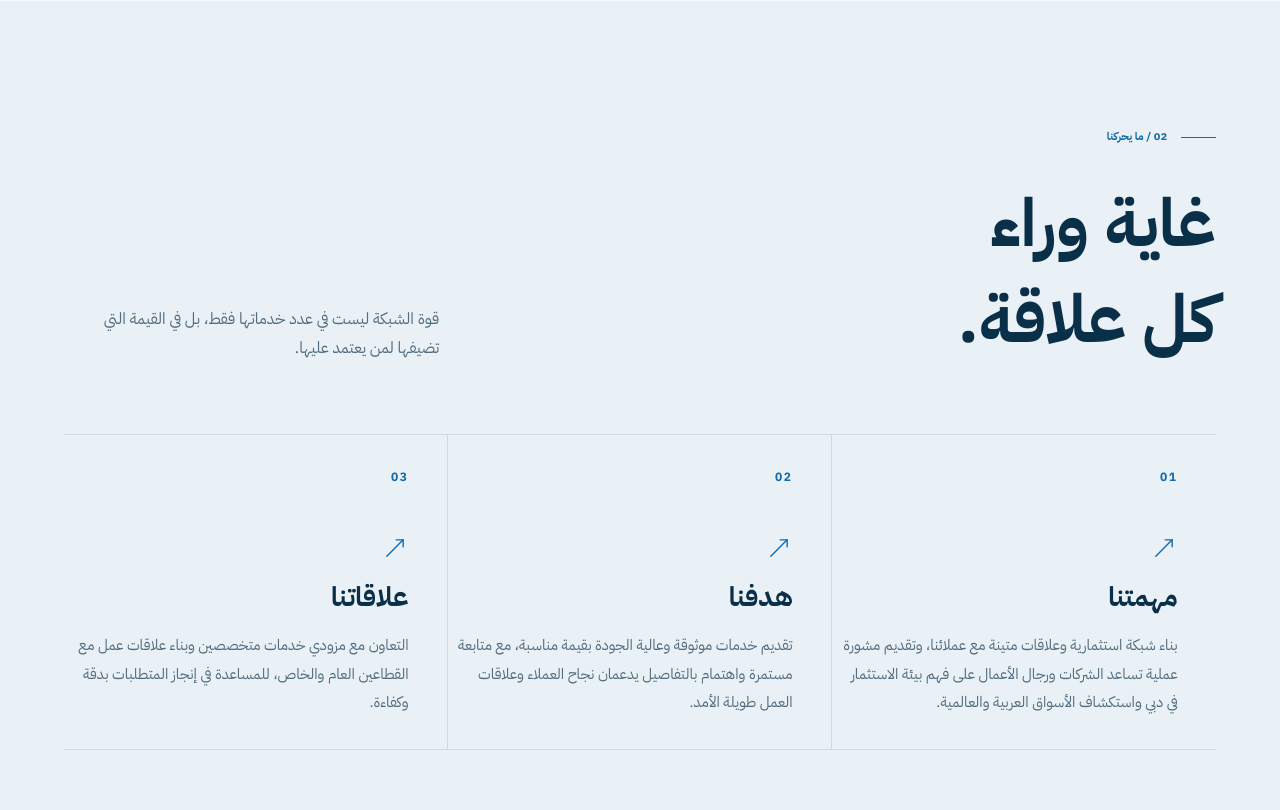
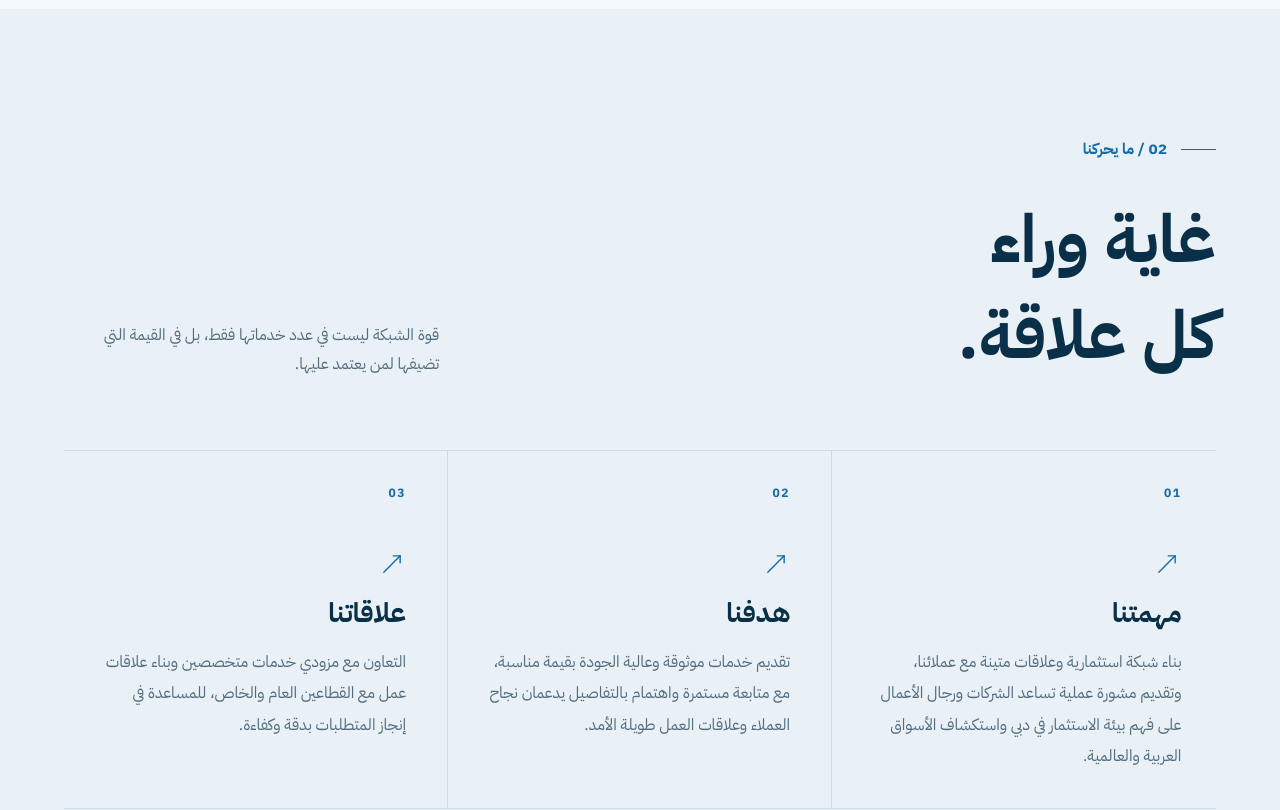
Before and after one commit to Bashar-alJabi/inbs-website, a Next.js app: page /ar/about in a window 1280 px wide. Shown: the part 1540-2350 px from the top of the page. Built offline with nearby package versions, Linux system fonts and the light colour scheme; no server answers.

Commit message:
style(about): correct typography RTL spacing and match the Home CTA

```diff
--- a/src/styles/about.css
+++ b/src/styles/about.css
@@ -16,7 +16,7 @@
 .inbs-about-line{display:block}
 .inbs-story-label,.inbs-story-eyebrow{
   display:flex;align-items:center;gap:14px;
-  font-size:11px;line-height:1.5;letter-spacing:.15em;font-weight:750;text-transform:uppercase;
+  font-size:clamp(13px,1.05vw,15px);line-height:1.6;letter-spacing:.11em;font-weight:750;text-transform:uppercase;
 }
 .inbs-story-label{color:var(--story-accent);margin-bottom:30px}
 .inbs-story-label>span,.inbs-story-eyebrow>span{width:35px;height:1px;background:currentColor;flex:none}
@@ -42,8 +42,8 @@
   top:17%;inset-inline-end:-10%;pointer-events:none;opacity:.32;
 }
 .inbs-story-hero-art svg{width:100%;height:100%;stroke:#c1e8ff;stroke-width:1.1}
-.inbs-story-hero-art .inbs-story-signal{fill:#89d8ff;stroke:none}
-.inbs-story-hero-art .inbs-story-hub{fill:#d5f1ff;stroke:none}
+
+.inbs-story-hero-art .inbs-story-hub{fill:#b7ebff;stroke:none}
 .inbs-story-hero-inner{
   position:relative;z-index:1;min-height:min(880px,100svh);
   padding-top:clamp(165px,20vh,230px);padding-bottom:34px;
@@ -94,14 +94,14 @@
 .inbs-story-principle-grid{display:grid;grid-template-columns:repeat(3,minmax(0,1fr));border-top:1px solid var(--story-line);border-bottom:1px solid var(--story-line)}
 .inbs-story-principle-grid>div{min-width:0}
 .inbs-story-principle{
-  height:100%;padding:33px clamp(24px,3vw,45px) 32px 0;
+  height:100%;padding:33px clamp(24px,2.7vw,42px) 36px 0;
   display:flex;flex-direction:column;align-items:flex-start;
 }
-.inbs-story-principle-grid>div+div .inbs-story-principle{border-inline-start:1px solid var(--story-line);padding-inline-start:clamp(24px,3vw,45px)}
+.inbs-story-principle-grid>div+div .inbs-story-principle{border-inline-start:1px solid var(--story-line);padding-inline-start:clamp(30px,3.2vw,50px)}
 .inbs-story-principle-number{font-size:12px;color:var(--story-accent);font-weight:750;letter-spacing:.13em}
 .inbs-story-principle-glyph{display:grid;place-items:center;color:var(--story-accent);margin:48px 0 17px}
 .inbs-story-principle h3{font-size:clamp(20px,2.1vw,29px);line-height:1.35;margin:0 0 16px;letter-spacing:-.035em}
-.inbs-story-principle p{font-size:15px;line-height:1.9;color:var(--story-muted);margin:0;max-width:340px}
+.inbs-story-principle p{font-size:clamp(16px,1.25vw,18px);line-height:1.95;color:var(--story-muted);margin:0;max-width:360px;padding-inline-end:clamp(14px,2.5vw,34px)}
 
 /* Service directory links use the centralized service catalog, not copied labels. */
 .inbs-story-network{background:var(--story-paper);padding-block:clamp(85px,10vw,145px)}
@@ -122,21 +122,17 @@
 .inbs-story-capability:hover,.inbs-story-capability:focus-visible{background:color-mix(in srgb,var(--story-accent) 7%,transparent);padding-inline-start:18px}
 .inbs-story-capability:nth-child(even):hover,.inbs-story-capability:nth-child(even):focus-visible{padding-inline-start:44px}
 .inbs-story-capability:hover svg{transform:translate(3px,-3px)}
-.inbs-story-all-services{
-  display:inline-flex;align-items:center;gap:30px;margin-top:37px;
-  padding-bottom:13px;border-bottom:1px solid var(--story-accent);
-  color:var(--story-accent);font-weight:750;font-size:14px;
+/* Match the existing Home About CTA, including its exact underline position. */
+.inbs-story-network .inbs-about-link{
+  --inbs-about-accent:var(--story-accent);
+  --inbs-about-ink:var(--story-ink);
+  margin-top:37px;
 }
 
 /* Continue the same light-to-rounded-footer transition as the homepage. */
 .inbs-about-page{position:relative;z-index:1;margin-bottom:-24px}
 .inbs-story-network{padding-bottom:clamp(115px,12vw,165px)}
-.inbs-story-all-services.inbs-about-link{
-  color:var(--story-ink);margin-top:37px;min-width:200px;
-  border-color:var(--story-accent);padding-bottom:14px;
-}
-.inbs-story-all-services.inbs-about-link:hover,
-.inbs-story-all-services.inbs-about-link:focus-visible{color:var(--story-accent)}
+
 .inbs-story-hero-art .inbs-story-traveler{
   fill:#b7ebff;stroke:#143b5a;stroke-width:1;
   filter:drop-shadow(0 0 7px #80d7ff);
@@ -209,9 +205,15 @@ html[data-theme=dark] .inbs-story-year span:first-child{opacity:.25}
   .inbs-story-capability-name{font-size:18px}
 }
 @media(prefers-reduced-motion:reduce){
-  .inbs-story-hero-link,.inbs-story-capability,.inbs-story-capability svg,
-  .inbs-story-all-services{transition:none}
-  .inbs-story-hero-link:hover,.inbs-story-all-services:hover{gap:30px}
+  .inbs-story-hero-link,.inbs-story-capability,.inbs-story-capability svg{transition:none}
+  .inbs-story-hero-link:hover{gap:35px}
   .inbs-story-capability:hover,.inbs-story-capability:nth-child(even):hover{padding-inline-start:0}
   .inbs-story-capability:hover svg{transform:none}
 }
+
+/* Give Arabic text breathing room before the vertical divider. */
+[dir=rtl] .inbs-story-principle p{padding-inline-end:clamp(24px,3vw,44px)}
+[dir=rtl] .inbs-story-label{font-size:clamp(15px,1.2vw,17px)}
+@media(max-width:760px){
+  .inbs-story-principle p,[dir=rtl] .inbs-story-principle p{padding-inline-end:12px}
+}
```
